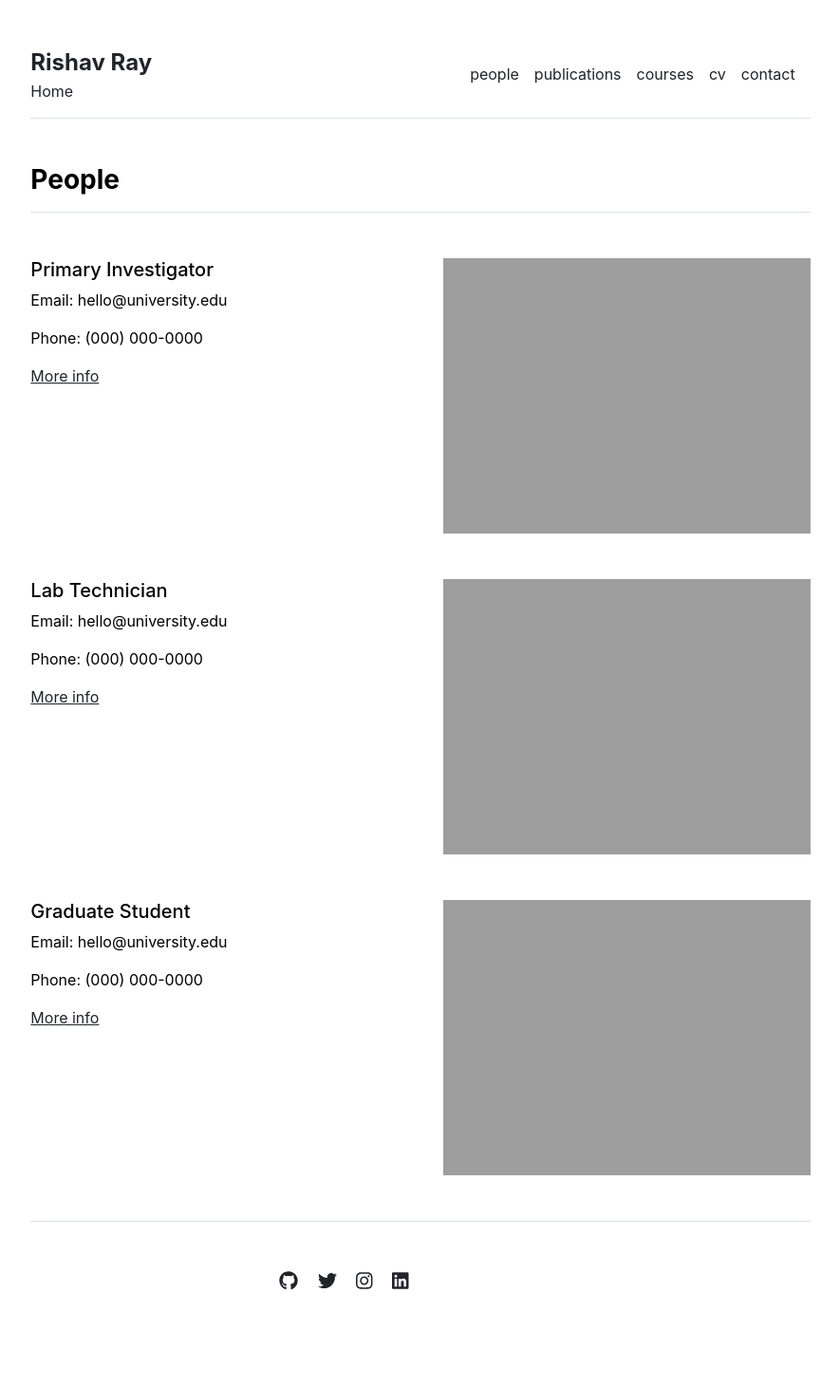
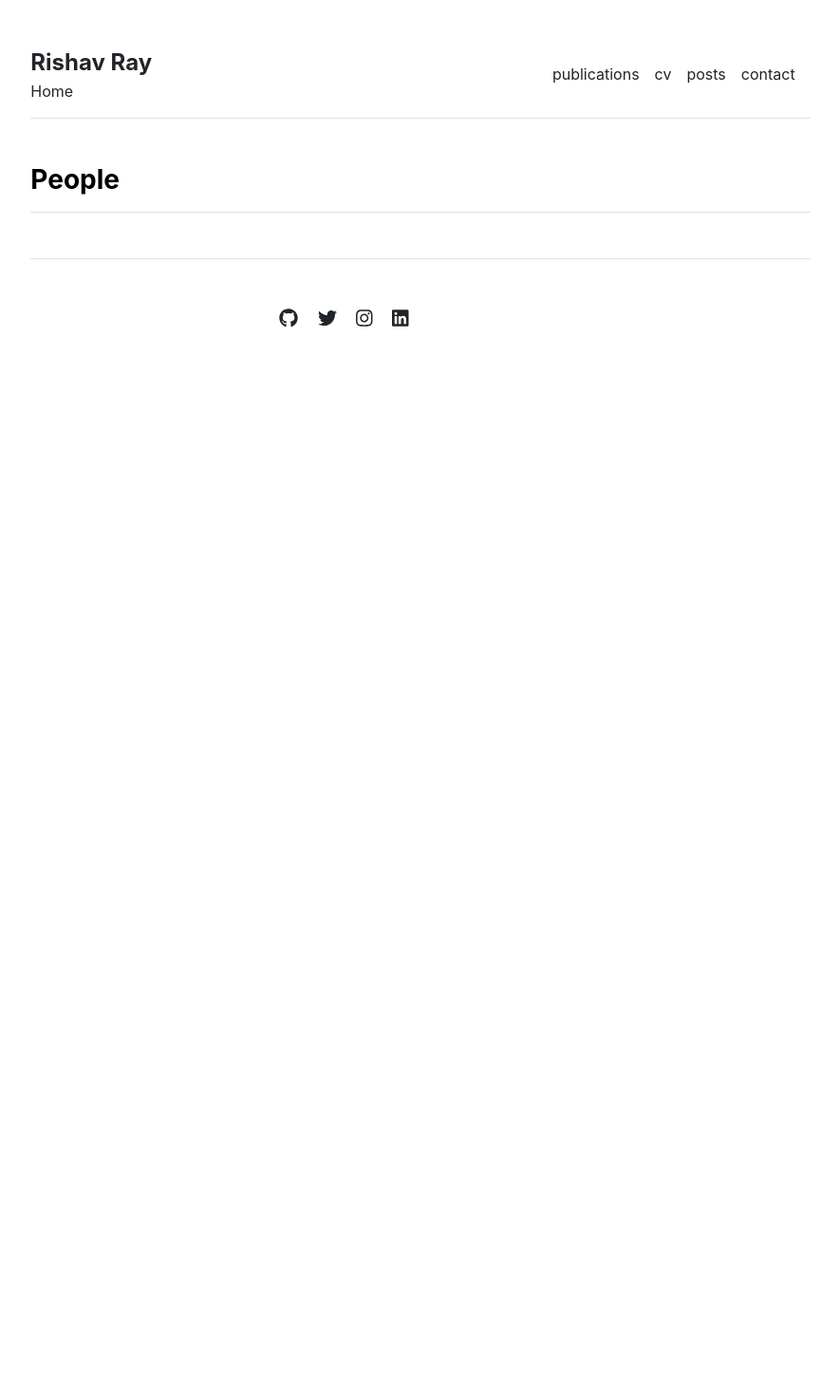
Before and after one commit to rishavray/rishavray.github.io, a Jekyll site: the page built from people.md, in a window 1280 px wide. Shown: the whole page at 95% size, without its empty margins (197-1082 px from the left). Built offline with Jekyll 4.4.1, drawn with Linux system fonts in a browser that asks for light colours; after the commit the page ends 900 px from its top, so only the background shows below that.

Commit message:
20230731 cleaned up all

```diff
--- a/_data/settings.yml
+++ b/_data/settings.yml
@@ -1,19 +1,8 @@
 menu:
-- {name: 'people', url: '/people'}
 - {name: 'publications', url: '/publications'}
-- {name: 'courses', url: '/courses'}
 - {name: 'cv', url: '/cv'}
+- {name: 'posts', url: '/post'}
 - {name: 'contact', url: '/contact'}
-
-people:
-- {name: 'Primary Investigator', title: 'Researcher', department: 'Physics & Astronomy', institution: 'Some University', institution_address: '1 Main Street, Canada', phone: '(000) 000-0000', email: 'hello@university.edu', office: 'Science Building 505', image: 'assets/img/primary-investigator.jpg', url: 'primary-investigator'}
-- {name: 'Lab Technician', title: 'Researcher', department: 'Physics & Astronomy', institution: 'Some University', institution_address: '1 Main Street, Canada', phone: '(000) 000-0000', email: 'hello@university.edu', office: 'Science Building 505', image: 'assets/img/lab-technician.jpg', url: 'lab-technician'}
-- {name: 'Graduate Student', title: 'Researcher', department: 'Physics & Astronomy', institution: 'Some University', institution_address: '1 Main Street, Canada', phone: '(000) 000-0000', email: 'hello@university.edu', office: 'Science Building 505', image: 'assets/img/graduate-student.jpg', url: 'graduate-student'}
-
-courses:
-- {name: 'Vector Calculus', url: 'vector-calculus'}
-- {name: 'Quantum Mechanics', url: 'quantum-mechanics'}
-- {name: 'Stellar Structures', url: 'stellar-structures'}
 
 social:
 - {icon: 'github', link: 'https://github.com/rishavray'}
--- a/_layouts/home.html
+++ b/_layouts/home.html
@@ -16,8 +16,8 @@ layout: default
 
 <div class="row g-5 mb-5">
   <div class="col-md-12">
-    <h3 class="fw-bold border-bottom pb-3 mb-5">Updates</h3>
-    {% for post in site.posts %}
+    <h3 class="fw-bold border-bottom pb-3 mb-5">Blog posts</h3>
+    {% for post in site.posts limit:3 %}
       <p><a href="{{ post.url }}">{{ post.title }}</a> - {{ post.date | date: "%B %-d, %Y" }}</p>
     {% endfor %}
   </div>
--- a/_layouts/post.html
+++ b/_layouts/post.html
@@ -5,6 +5,8 @@ layout: default
 <div class="row g-5 mb-5">
   <div class="col-md-12">
     <h3 class="fw-bold border-bottom pb-3 mb-5">{{ page.title }}</h3>
-    {{ content }}
+    {% for post in site.posts %}
+    <p><a href="{{ post.url }}">{{ post.title }}</a> - {{ post.date | date: "%B %-d, %Y" }}</p>
+    {% endfor %}
   </div>
 </div>
--- /dev/null
+++ b/post.md
@@ -0,0 +1,4 @@
+---
+layout: post
+title: "Posts"
+---
```
Also changed, not shown: _posts/2020-01-01-sample-post.md (deleted, +0 -14 lines), _posts/2020-02-01-class-update.md (deleted, +0 -14 lines), _posts/2020-03-01-new-paper-published.md (deleted, +0 -14 lines), _posts/2023-07-31-new-paper-published.md (added, +6 -0 lines), index.md (+1 -3 lines), assets/apple-icon-152x152.png, assets/favicon.ico, assets/img/home.jpg.
